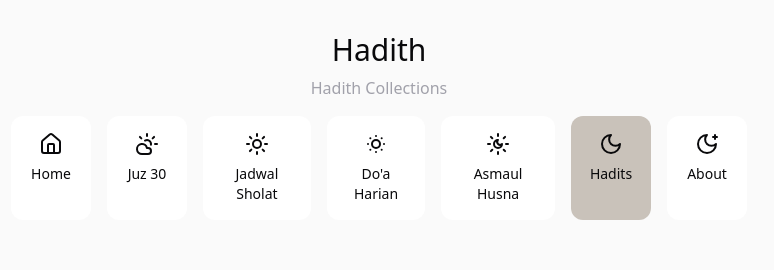
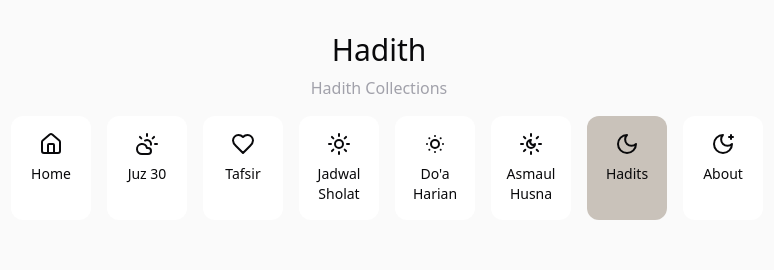
Before and after one commit to dwiHard/pandawa-quran, a React (Vite) app: page /hadith in a window 1280 px wide. Shown: the top 270 px of the page, without its empty margins (261-1035 px from the left). Built offline with nearby package versions, Linux system fonts and the light colour scheme; no server answers; a web font is replaced by a local one.

Commit message:
add: nav tafsir

```diff
--- a/src/components/MenuNavigation.tsx
+++ b/src/components/MenuNavigation.tsx
@@ -9,6 +9,7 @@ import {
   SunDim,
   MoonStar,
   Home,
+  Heart,
 } from "lucide-react";
 
 type CategoryItem = {
@@ -43,34 +44,41 @@ export const MenuNavigation = ({ activeSection }: MenuNavigationProps) => {
     },
     {
       id: "3",
+      icon: <Heart size={24} />,
+      label: "Tafsir",
+      route: "/tafsir",
+      isActive: activeSection === "tafsir",
+    },
+    {
+      id: "4",
       icon: <Sun size={24} />,
       label: "Jadwal Sholat",
       route: "/prayer-times",
       isActive: activeSection === "prayer-times",
     },
     {
-      id: "4",
+      id: "5",
       icon: <SunDim size={24} />,
       label: "Do'a Harian",
       route: "/daily-dua",
       isActive: activeSection === "daily-dua",
     },
     {
-      id: "5",
+      id: "6",
       icon: <SunMoon size={24} />,
       label: "Asmaul Husna",
       route: "/asmaul-husna",
       isActive: activeSection === "asmaul-husna",
     },
     {
-      id: "6",
+      id: "7",
       icon: <Moon size={24} />,
       label: "Hadits",
       route: "/hadith",
       isActive: activeSection === "hadith",
     },
     {
-      id: "7",
+      id: "8",
       icon: <MoonStar size={24} />,
       label: "About",
       route: "/about",
```
